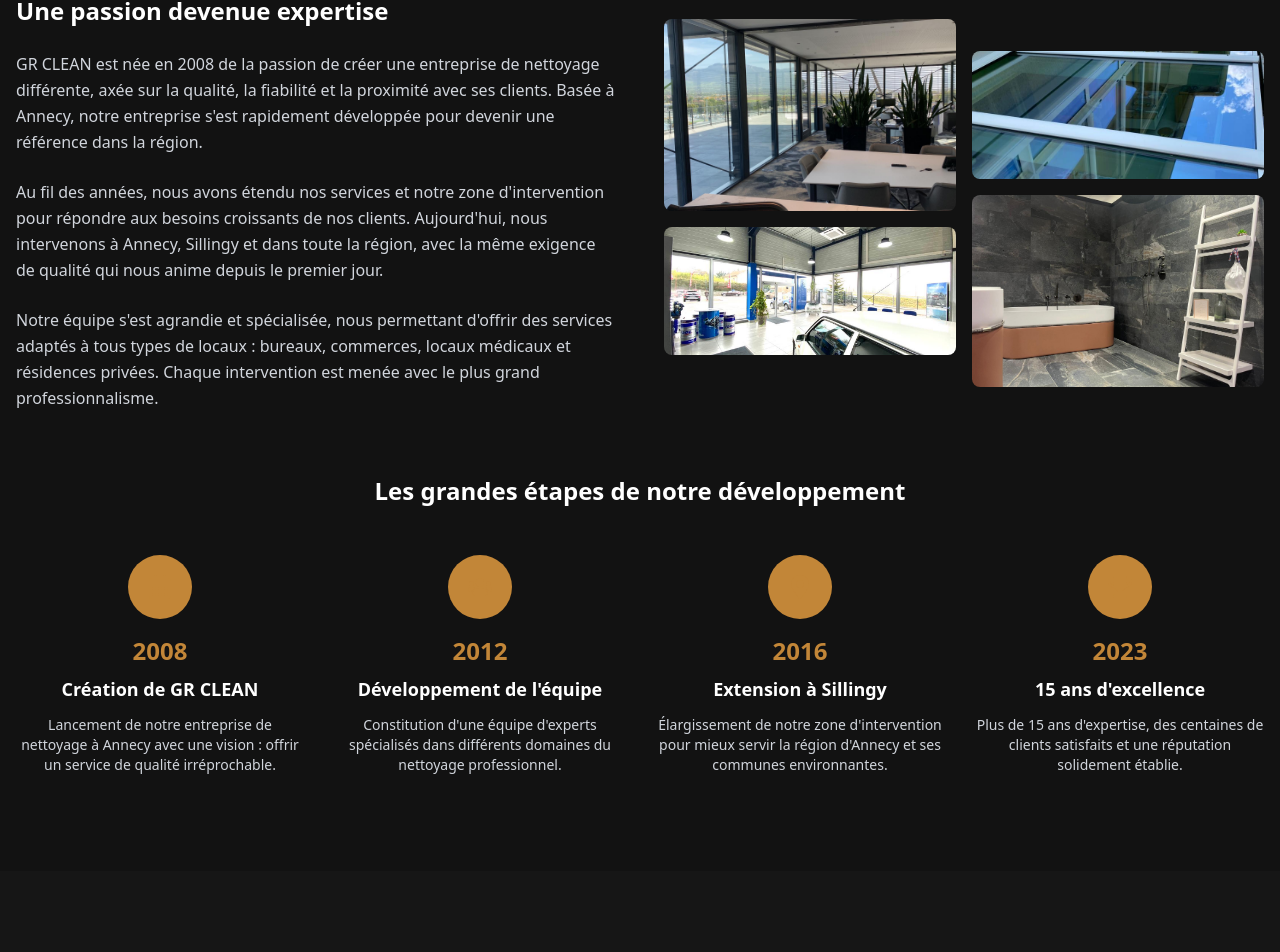
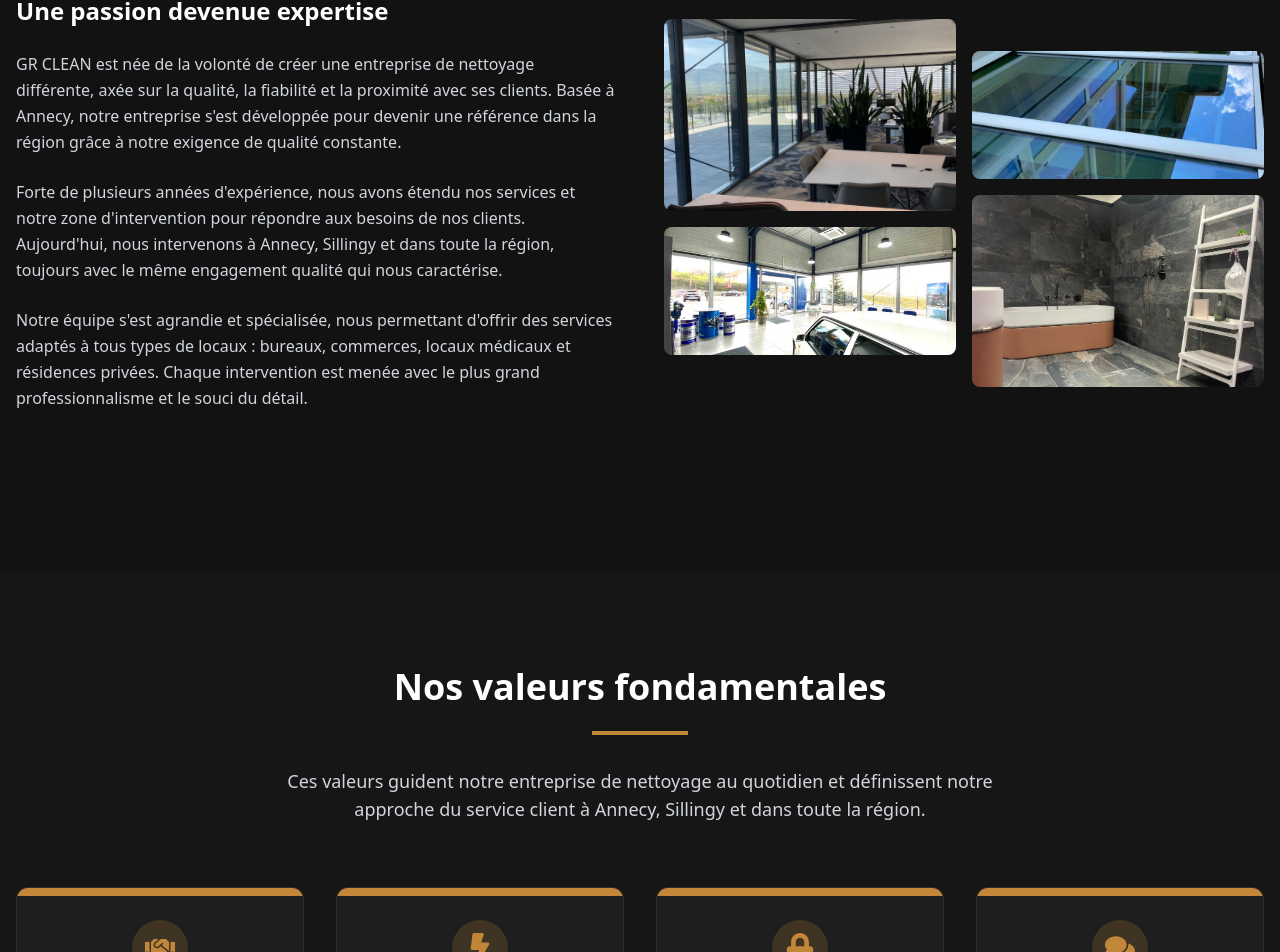
Before and after one commit to flowxt/gr-clean, a Next.js app: page /a-propos in a window 1280 px wide. Shown: the part 821-1773 px from the top of the page. Built offline with nearby package versions, Linux system fonts and the light colour scheme.

Commit message:
modif date

```diff
--- a/src/components/about/AboutStory.jsx
+++ b/src/components/about/AboutStory.jsx
@@ -1,36 +1,9 @@
 "use client";
 
 import { motion } from 'framer-motion';
-import { FaCalendarAlt, FaUsers, FaTrophy, FaMapMarkerAlt } from 'react-icons/fa';
 import Image from 'next/image';
 
 export default function AboutStory() {
-  const milestones = [
-    {
-      icon: <FaCalendarAlt className="text-2xl text-[#C28638]" />,
-      title: "2008",
-      subtitle: "Création de GR CLEAN",
-      description: "Lancement de notre entreprise de nettoyage à Annecy avec une vision : offrir un service de qualité irréprochable."
-    },
-    {
-      icon: <FaUsers className="text-2xl text-[#C28638]" />,
-      title: "2012",
-      subtitle: "Développement de l'équipe",
-      description: "Constitution d'une équipe d'experts spécialisés dans différents domaines du nettoyage professionnel."
-    },
-    {
-      icon: <FaMapMarkerAlt className="text-2xl text-[#C28638]" />,
-      title: "2016",
-      subtitle: "Extension à Sillingy",
-      description: "Élargissement de notre zone d'intervention pour mieux servir la région d'Annecy et ses communes environnantes."
-    },
-    {
-      icon: <FaTrophy className="text-2xl text-[#C28638]" />,
-      title: "2023",
-      subtitle: "15 ans d'excellence",
-      description: "Plus de 15 ans d'expertise, des centaines de clients satisfaits et une réputation solidement établie."
-    }
-  ];
 
   return (
     <section className="py-16 md:py-24 bg-[#121212]">
@@ -65,22 +38,22 @@
             </h3>
             <div className="space-y-6 text-gray-300">
               <p className="leading-relaxed">
-                GR CLEAN est née en 2008 de la passion de créer une entreprise de nettoyage
+                GR CLEAN est née de la volonté de créer une entreprise de nettoyage
                 différente, axée sur la qualité, la fiabilité et la proximité avec ses clients.
-                Basée à Annecy, notre entreprise s'est rapidement développée pour devenir
-                une référence dans la région.
+                Basée à Annecy, notre entreprise s'est développée pour devenir
+                une référence dans la région grâce à notre exigence de qualité constante.
               </p>
               <p className="leading-relaxed">
-                Au fil des années, nous avons étendu nos services et notre zone d'intervention
-                pour répondre aux besoins croissants de nos clients. Aujourd'hui, nous
-                intervenons à Annecy, Sillingy et dans toute la région, avec la même
-                exigence de qualité qui nous anime depuis le premier jour.
+                Forte de plusieurs années d'expérience, nous avons étendu nos services
+                et notre zone d'intervention pour répondre aux besoins de nos clients.
+                Aujourd'hui, nous intervenons à Annecy, Sillingy et dans toute la région,
+                toujours avec le même engagement qualité qui nous caractérise.
               </p>
               <p className="leading-relaxed">
                 Notre équipe s'est agrandie et spécialisée, nous permettant d'offrir
                 des services adaptés à tous types de locaux : bureaux, commerces,
                 locaux médicaux et résidences privées. Chaque intervention est menée
-                avec le plus grand professionnalisme.
+                avec le plus grand professionnalisme et le souci du détail.
               </p>
             </div>
           </motion.div>
@@ -139,38 +112,6 @@
             </div>
           </motion.div>
         </div>
-
-        {/* Timeline */}
-        <motion.div
-          initial={{ opacity: 0, y: 20 }}
-          whileInView={{ opacity: 1, y: 0 }}
-          transition={{ duration: 0.8 }}
-          viewport={{ once: true }}
-        >
-          <h3 className="text-2xl font-bold text-white text-center mb-12">
-            Les grandes étapes de notre développement
-          </h3>
-
-          <div className="grid md:grid-cols-2 lg:grid-cols-4 gap-8">
-            {milestones.map((milestone, index) => (
-              <motion.div
-                key={index}
-                className="text-center"
-                initial={{ opacity: 0, y: 20 }}
-                whileInView={{ opacity: 1, y: 0 }}
-                transition={{ duration: 0.5, delay: index * 0.1 }}
-                viewport={{ once: true }}
-              >
-                <div className="w-16 h-16 bg-[#C28638] rounded-full flex items-center justify-center mx-auto mb-4">
-                  {milestone.icon}
-                </div>
-                <h4 className="text-2xl font-bold text-[#C28638] mb-2">{milestone.title}</h4>
-                <h5 className="text-lg font-semibold text-white mb-3">{milestone.subtitle}</h5>
-                <p className="text-gray-300 text-sm">{milestone.description}</p>
-              </motion.div>
-            ))}
-          </div>
-        </motion.div>
       </div>
     </section>
   );
```
